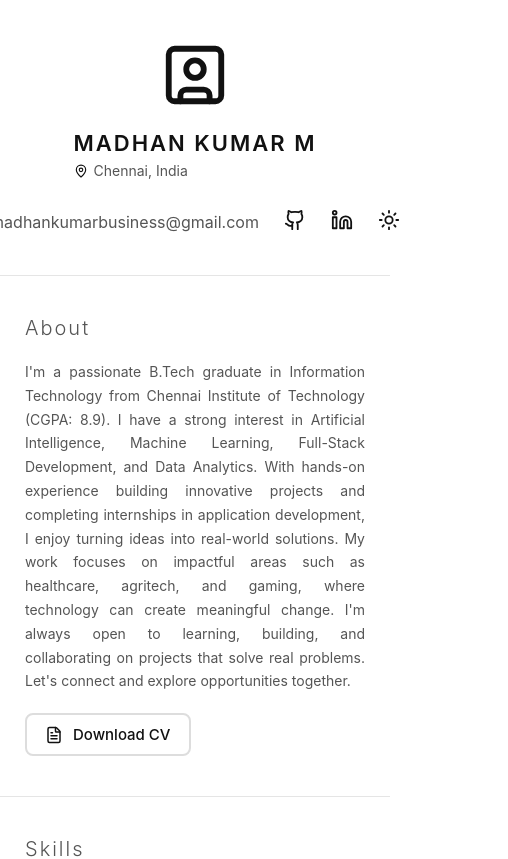
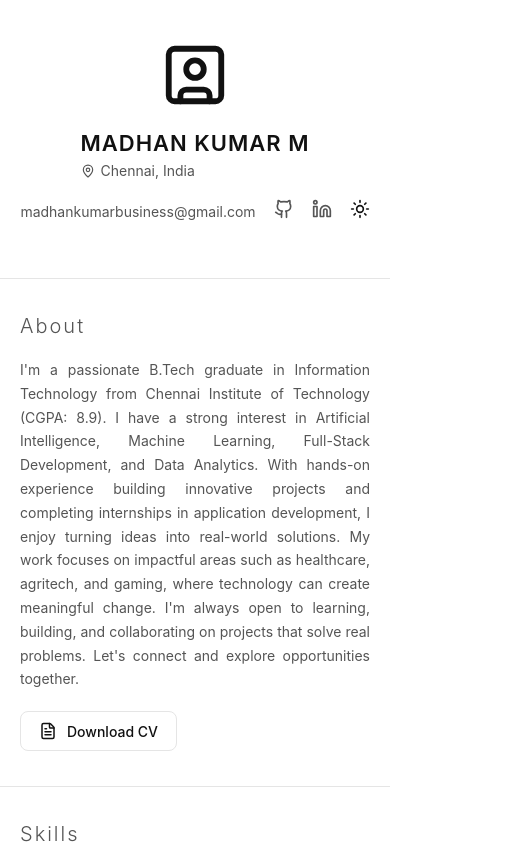
Before and after one commit to the-madhankumar/the-madhankumar.github.io, a React (Create React App) app: page / in a window 390 px wide. Shown: the top 859 px of the page, 508 px wide, since content can reach past the window. Built offline with nearby package versions, Linux system fonts and the light colour scheme.

Commit message:
refactor(ui): rewrite stylesheet and improve responsive layout

```diff
--- a/src/components/Home/index.css
+++ b/src/components/Home/index.css
@@ -1,6 +1,7 @@
-/* ================================
-   RESET
-================================ */
+/* ===================================
+GLOBAL RESET
+=================================== */
+
 *,
 *::before,
 *::after {
@@ -9,58 +10,75 @@
     box-sizing: border-box;
 }
 
-/* ================================
+body {
+    font-family: "Inter", system-ui, -apple-system, sans-serif;
+}
+
+
+/* ===================================
 THEME VARIABLES
-================================ */
+=================================== */
+
 .Main-container.light {
     --bg: #ffffff;
     --text: #111;
     --text-secondary: #555;
-    --link: #1a73e8;
+    --border: #e5e5e5;
     --divider: #e5e5e5;
-    --border: #ddd;
-    --card-bg: #fff;
+    --card: #ffffff;
+    --link: #2563eb;
 }
 
 .Main-container.dark {
     --bg: #121212;
     --text: #f1f1f1;
-    --text-secondary: #ccc;
+    --text-secondary: #bdbdbd;
+    --border: #2a2a2a;
+    --divider: #2a2a2a;
+    --card: #1b1b1b;
     --link: #bb86fc;
-    --divider: #444;
-    --border: #555;
-    --card-bg: #1e1e1e;
 }
 
-/* ================================
-   MAIN CONTAINER
-================================ */
+
+/* ===================================
+MAIN LAYOUT
+=================================== */
+
 .Main-container {
+    width: 100%;
     min-height: 100vh;
+
     display: flex;
     flex-direction: column;
     align-items: center;
+
     background: var(--bg);
-    font-family: "Inter", system-ui, sans-serif;
     color: var(--text);
-    transition: background 0.3s ease, color 0.3s ease;
+
+    transition: background .3s ease, color .3s ease;
 }
 
-/* ================================
-   HEADER / INTRO
-================================ */
+
+/* ===================================
+HEADER
+=================================== */
+
 .first-section {
+
+    width: 100%;
+    max-width: 900px;
+
     display: flex;
     justify-content: space-between;
     align-items: center;
-    gap: 30px;
-    padding-top: 40px;
+
+    gap: 20px;
+    padding: 40px 20px 20px;
 }
 
-.first-section svg {
+.first-section svg{
+    height: 70px;
     width: 70px;
-    height: 70px;
-    color: var(--text);
 }
 
 .start {
@@ -70,9 +88,9 @@
 }
 
 .my-name {
-    font-size: 32px;
+    font-size: 30px;
     font-weight: 600;
-    letter-spacing: 2px;
+    letter-spacing: 1px;
 }
 
 .my-location {
@@ -88,9 +106,75 @@
     height: 14px;
 }
 
-/* ================================
-   DESCRIPTION
-================================ */
+
+/* ===================================
+HEADER LINKS
+=================================== */
+
+.my-links {
+    display: flex;
+    align-items: center;
+    gap: 18px;
+}
+
+.my-links a {
+    text-decoration: none;
+    color: var(--text-secondary);
+    font-size: 14px;
+}
+
+.my-links a:hover {
+    color: var(--text);
+}
+
+.my-links svg {
+    width: 20px;
+    height: 20px;
+    cursor: pointer;
+}
+
+
+/* ===================================
+DIVIDER
+=================================== */
+
+.divider {
+    width: 100%;
+    max-width: 900px;
+    height: 1px;
+    background: var(--divider);
+    margin: 35px 0;
+}
+
+
+/* ===================================
+SECTION LAYOUT
+=================================== */
+
+.section {
+
+    width: 100%;
+    max-width: 900px;
+
+    display: grid;
+    grid-template-columns: 180px 1fr;
+
+    gap: 35px;
+    padding: 0 20px;
+}
+
+.title {
+    font-size: 28px;
+    font-weight: 300;
+    letter-spacing: 2px;
+    color: var(--text-secondary);
+}
+
+
+/* ===================================
+ABOUT SECTION
+=================================== */
+
 .des {
     display: flex;
     flex-direction: column;
@@ -98,106 +182,55 @@
 }
 
 .description {
-    font-size: 16px;
+    font-size: 15px;
     line-height: 1.7;
     color: var(--text-secondary);
     text-align: justify;
 }
 
-/* ================================
+
+/* ===================================
 DOWNLOAD BUTTON
-================================ */
+=================================== */
+
 .download-button {
+
     display: inline-flex;
     align-items: center;
     gap: 10px;
+
+    width: fit-content;
+
     padding: 10px 18px;
-    border: 2px solid var(--border);
+
+    border: 1px solid var(--border);
     border-radius: 8px;
-    font-size: 15px;
+
+    text-decoration: none;
+    font-size: 14px;
     font-weight: 500;
-    text-decoration: none;
+
     color: var(--text);
-    width: fit-content;
-    transition: all 0.25s ease;
+    background: transparent;
+
+    transition: .25s ease;
+}
+
+.download-button:hover {
+    background: var(--text);
+    color: var(--bg);
 }
 
 .download {
     width: 18px;
     height: 18px;
-    transition: transform 0.25s ease;
 }
 
-.download-button:hover {
-    background: var(--text);
-    color: var(--bg);
-    transform: translateY(-2px);
-}
 
-.download-button:hover .download {
-    transform: translateY(2px);
-}
+/* ===================================
+SKILLS
+=================================== */
 
-/* ================================
-   LINKS
-================================ */
-.my-links {
-    display: flex;
-    align-items: center;
-    gap: 25px;
-    margin-top: 10px;
-}
-
-.my-links a {
-    text-decoration: none;
-    font-size: 16px;
-    color: var(--text-secondary);
-    transition: color 0.2s ease;
-}
-
-.my-links a:hover {
-    color: var(--text);
-}
-
-.my-links svg {
-    width: 22px;
-    height: 22px;
-    cursor: pointer;
-}
-
-/* ================================
-   DIVIDER
-================================ */
-.divider {
-    width: 100%;
-    max-width: 700px;
-    height: 1px;
-    background: var(--divider);
-    margin: 40px 0;
-}
-
-/* ================================
-   SECTION LAYOUT
-================================ */
-.section {
-    max-width: 800px;
-    width: 100%;
-    display: grid;
-    grid-template-columns: 200px 1fr;
-    gap: 40px;
-    align-items: start;
-}
-
-.title {
-    font-size: 30px;
-    font-weight: 300;
-    letter-spacing: 2px;
-    color: var(--text-secondary);
-}
-
-/* ================================
-   SKILLS
-================================ */
 .skills-container {
     display: flex;
     flex-direction: column;
@@ -207,7 +240,7 @@
 .skill-category {
     display: flex;
     flex-wrap: wrap;
-    gap: 10px;
+    gap: 8px;
 }
 
 .skill-title {
@@ -216,25 +249,32 @@
 }
 
 .skill-item {
+
     padding: 4px 10px;
+    font-size: 13px;
+
+    border: 1px solid var(--border);
     border-radius: 6px;
-    font-size: 14px;
-    border: 1px solid var(--border);
-    background: var(--card-bg);
+
+    background: var(--card);
 }
 
-/* ================================
+
+/* ===================================
 PROJECTS
-================================ */
+=================================== */
+
 .project-card {
+
     display: flex;
     flex-direction: column;
     gap: 10px;
+
     padding-bottom: 20px;
 }
 
 .project-card h2 {
-    font-size: 18px;
+    font-size: 17px;
     font-weight: 600;
 }
 
@@ -245,10 +285,9 @@
 
 .project-card span {
     font-size: 12px;
+    border: 1px solid var(--border);
+    border-radius: 4px;
     padding: 3px 8px;
-    border-radius: 4px;
-    border: 1px solid var(--border);
-    color: var(--text-secondary);
 }
 
 .project-card ul {
@@ -261,9 +300,11 @@
     line-height: 1.6;
 }
 
-/* ================================
+
+/* ===================================
 PULL REQUESTS
-================================ */
+=================================== */
+
 .pull-requests {
     margin-top: 10px;
 }
@@ -273,40 +314,55 @@
 }
 
 .pull-requests ul {
+
     margin-top: 6px;
+
     display: flex;
     flex-wrap: wrap;
     gap: 8px;
+
     list-style: none;
 }
 
 .pull-requests a {
+
     font-size: 12px;
+
     padding: 4px 8px;
+
+    border: 1px solid var(--border);
     border-radius: 5px;
-    border: 1px solid var(--border);
-    background: var(--card-bg);
+
+    text-decoration: none;
     color: var(--link);
-    text-decoration: none;
-    transition: all 0.2s ease;
+
+    background: var(--card);
+
+    transition: .2s ease;
 }
 
 .pull-requests a:hover {
     background: var(--link);
-    color: #fff;
+    color: white;
 }
 
-/* ================================
+
+/* ===================================
 WORK
-================================ */
+=================================== */
+
 .work-sub-section {
+
     display: flex;
     justify-content: space-between;
+    gap: 10px;
 }
 
-/* ================================
+
+/* ===================================
 CERTIFICATES
-================================ */
+=================================== */
+
 .certificates-container {
     display: flex;
     flex-direction: column;
@@ -321,25 +377,32 @@
     color: var(--text-secondary);
 }
 
-/* ================================
+
+/* ===================================
 EDUCATION
-================================ */
+=================================== */
+
 .education-container {
+
     display: flex;
     align-items: center;
-    gap: 20px;
+    gap: 18px;
 }
 
 .edu-image {
-    width: 55px;
-    height: 55px;
+
+    width: 50px;
+    height: 50px;
+
     object-fit: contain;
 }
 
 .education-item {
+
+    width: 100%;
+
     display: flex;
     justify-content: space-between;
-    width: 100%;
 }
 
 .edu-left {
@@ -357,37 +420,59 @@
 }
 
 .edu-right {
-    font-size: 15px;
+    font-size: 14px;
     color: var(--text-secondary);
 }
 
-/* ================================
+
+/* ===================================
 FOOTER
-================================ */
+=================================== */
+
 .footer {
+
     width: 100%;
-    padding: 30px 0;
+    margin-top: 40px;
+
+    border-top: 1px solid var(--divider);
+
+    padding: 30px 20px;
+
     display: flex;
     justify-content: center;
 }
 
 .footer-content {
+
+    max-width: 900px;
+    width: 100%;
+
     display: flex;
+    justify-content: space-between;
     align-items: center;
-    gap: 18px;
+
+    flex-wrap: wrap;
+    gap: 20px;
+
     font-size: 14px;
     color: var(--text-secondary);
 }
 
 .footer-links {
+
     display: flex;
-    gap: 12px;
+    align-items: center;
+    gap: 18px;
+
+    flex-wrap: wrap;
 }
 
 .footer-links a {
+
     display: flex;
     align-items: center;
     gap: 6px;
+
     text-decoration: none;
     color: var(--text-secondary);
 }
@@ -396,44 +481,67 @@
     color: var(--text);
 }
 
-/* ================================
+.footer-copy {
+    font-size: 13px;
+}
+
+.footer-icon {
+    opacity: .6;
+}
+
+.flip-icon {
+    transform: rotate(180deg);
+}
+
+
+/* ===================================
 RESPONSIVE
-================================ */
-@media (max-width: 1024px) {
+=================================== */
+
+@media (max-width:900px) {
 
     .section {
         grid-template-columns: 150px 1fr;
-        gap: 30px;
-        padding: 0 20px;
+        gap: 25px;
     }
 
     .my-name {
-        font-size: 28px;
+        font-size: 26px;
     }
 
 }
 
-@media (max-width: 768px) {
+
+@media (max-width:768px) {
 
     .first-section {
         flex-direction: column;
+        align-items: center;
         text-align: center;
-        gap: 20px;
     }
 
     .section {
         grid-template-columns: 1fr;
         gap: 20px;
-        padding: 0 25px;
     }
 
     .title {
         font-size: 24px;
     }
 
+    .footer-content {
+        flex-direction: column;
+        text-align: center;
     }
 
-@media (max-width: 480px) {
+    .footer-links {
+        justify-content: center;
+    }
+
+}
+
+
+@media (max-width:480px) {
 
     .my-name {
         font-size: 22px;
@@ -449,7 +557,11 @@
 
     .work-sub-section {
         flex-direction: column;
-        gap: 5px;
+    }
+
+    .footer-links {
+        flex-direction: column;
+        gap: 10px;
     }
 
 }
```
Also changed, not shown: src/components/Home/index.js (+0 -8 lines), 2 other files (tests, documents, lock files or other folders). Lines whose indentation alone changed are shown as unchanged.
